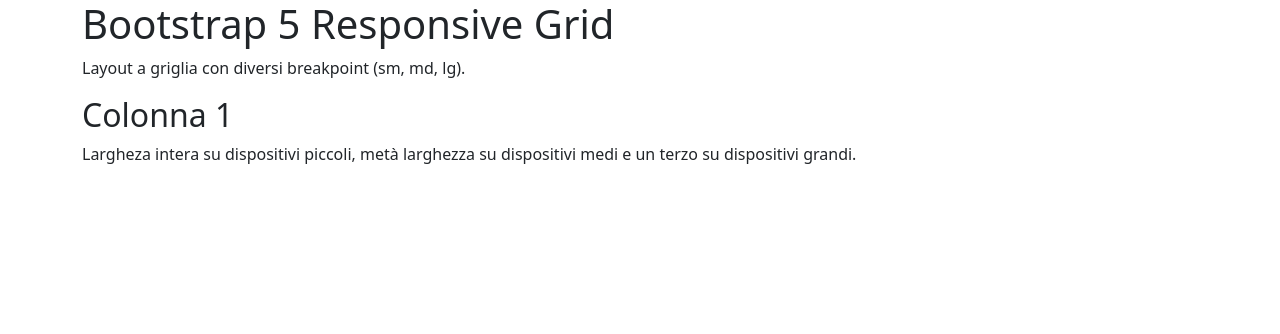
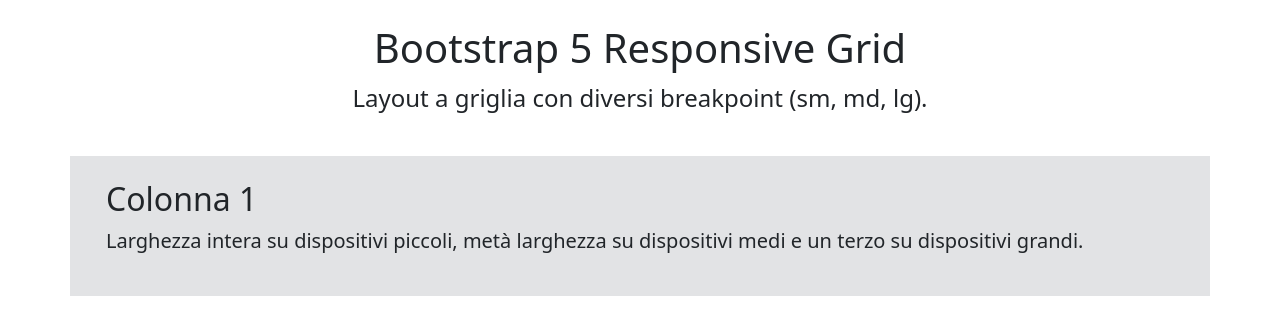
Before and after one commit to diegotosato/htmlcss-bootstrap-layout, a plain HTML site: page index.html in a window 1280 px wide. Drawn offline with nearby package versions, Linux system fonts and the light colour scheme.

Commit message:
finish header, set basic styles for colored sections
add top and bottom padding to body, add padding bottom to header, create row with col and set to them basic styles that all colums have in common

```diff
--- a/index.html
+++ b/index.html
@@ -9,19 +9,24 @@
         integrity="sha384-sRIl4kxILFvY47J16cr9ZwB07vP4J8+LH7qKQnuqkuIAvNWLzeN8tE5YBujZqJLB" crossorigin="anonymous">
 </head>
 
-<body>
-    <header>
-        <div class="container">
-            <h1>Bootstrap 5 Responsive Grid</h1>
-            <p>Layout a griglia con diversi breakpoint (sm, md, lg).</p>
+<body class="py-4">
+    <header class="pb-4">
+        <div class="container text-center text-dark">
+            <h1 class="fs-1">Bootstrap 5 Responsive Grid</h1>
+            <p class="fs-4 fw-light">Layout a griglia con diversi breakpoint (sm, md, lg).</p>
         </div>
     </header>
     <main>
         <div class="container">
-            <div>
-                <h2>Colonna 1</h2>
-                <p>Largheza intera su dispositivi piccoli, metà larghezza su dispositivi medi e un terzo su dispositivi
-                    grandi.</p>
+            <div class="row bg-secondary-subtle text-dark p-4">
+                <div class="col">
+                    <h2 class="fs-2">Colonna 1</h2>
+                    <p class="fs-5">
+                        Larghezza intera su dispositivi piccoli, metà larghezza su dispositivi medi e un
+                        terzo su dispositivi
+                        grandi.
+                    </p>
+                </div>
             </div>
         </div>
     </main>
```
